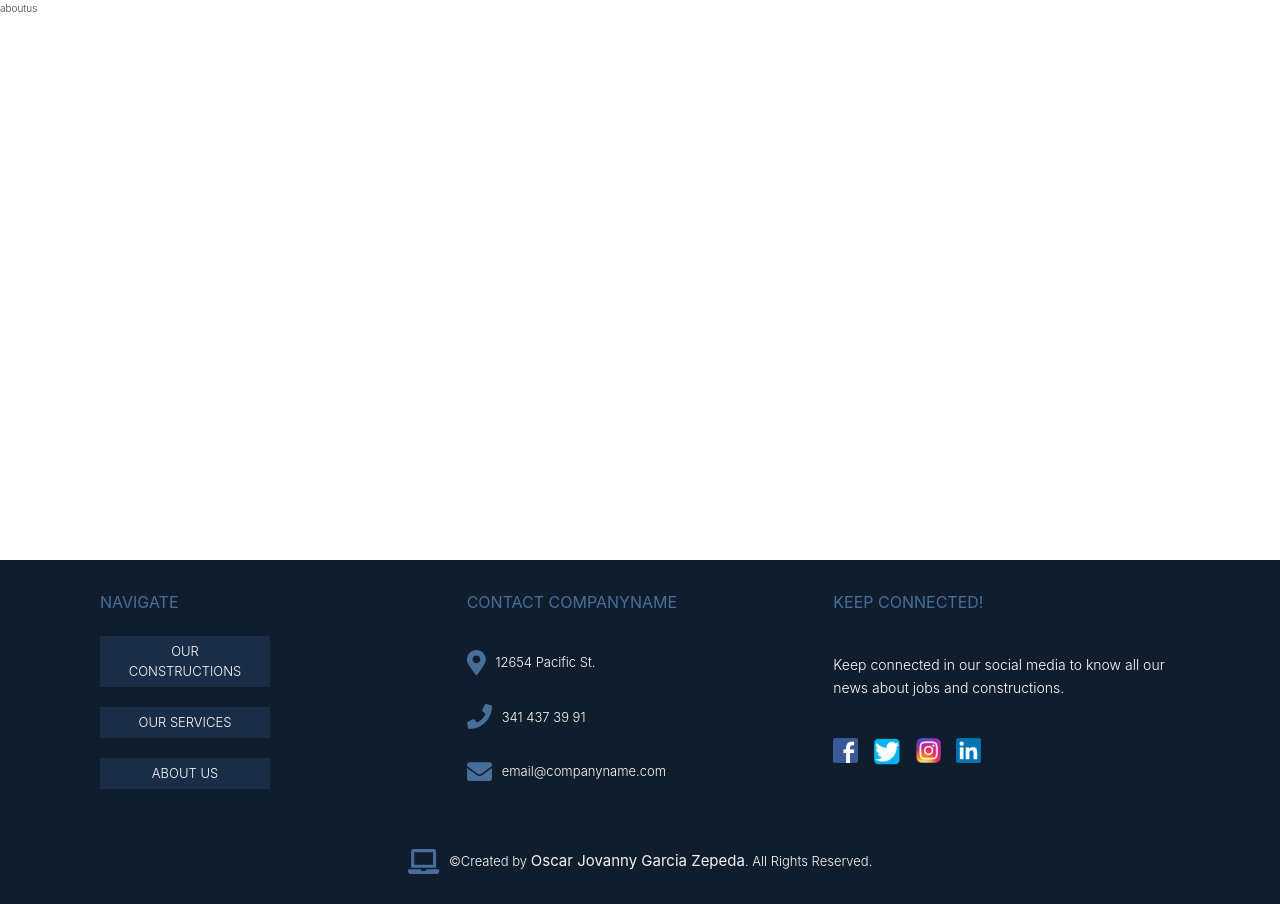
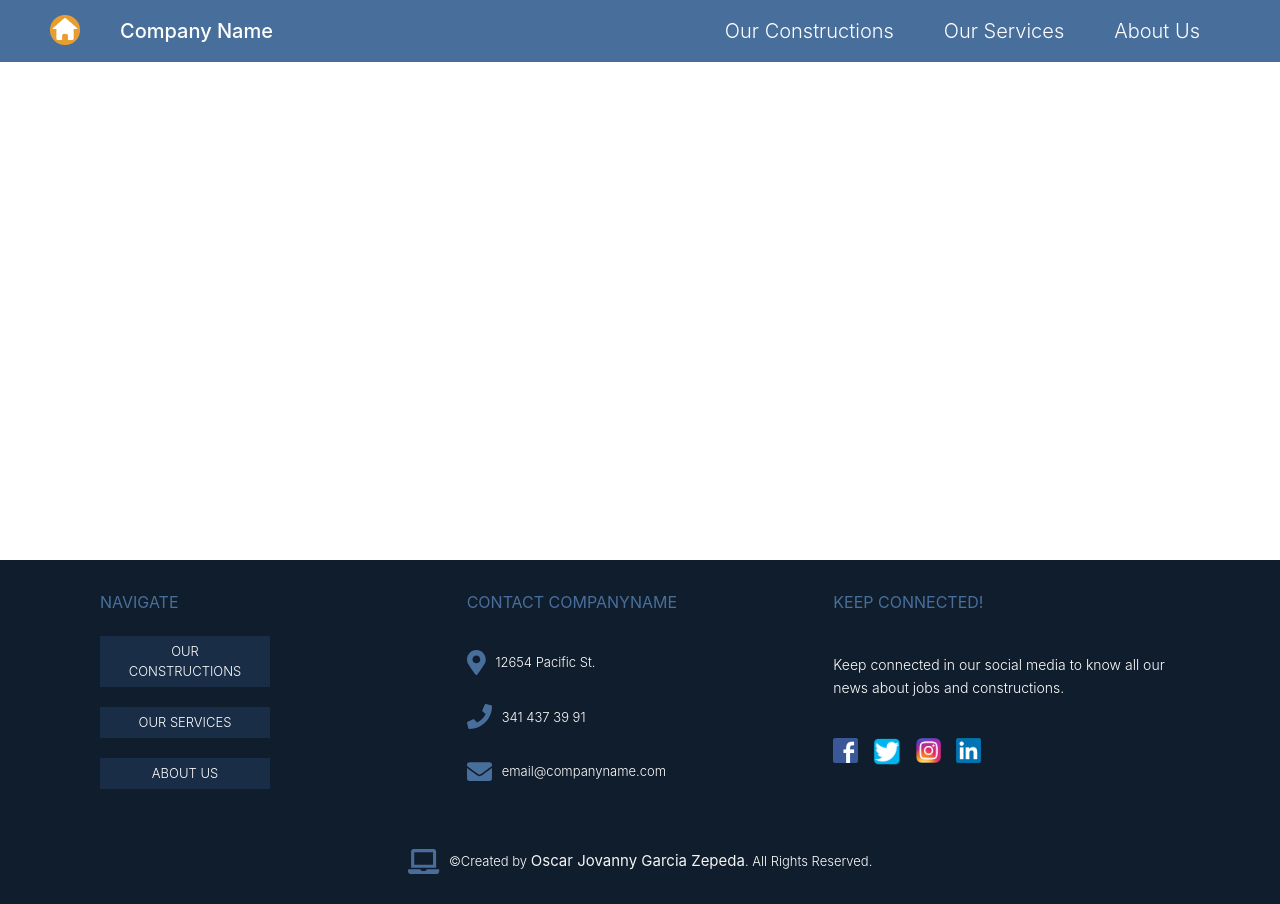
Before and after one commit to KarinGarciaZ/constructions-website, a React (Create React App) app: page /about-us in a window 1280 px wide. Built offline with nearby package versions, Linux system fonts and the light colour scheme; no server answers.

Commit message:
Added action to logo to go to home page.

```diff
--- a/src/Components/Layout/Header.js
+++ b/src/Components/Layout/Header.js
@@ -40,6 +40,10 @@ class Header extends Component {
     this.setState({extraClasses: classes})
   }
 
+  goToHome = () => {
+    this.props.history.push('/')
+  }
+
   render() {
     let classes = ['header'];
     if ( this.state.extraClasses.transparent && this.props.fromHome )
@@ -50,8 +54,8 @@ class Header extends Component {
     return (
       <div className={classes.join(' ')}>
         <div className='company'>
-          <img className='company__logo' src={logo} alt='img_logo'/>
-          <span className='company__name'>company name</span>
+          <img className='company__logo' src={logo} alt='img_logo' onClick={this.goToHome}/>
+          <span className='company__name' onClick={this.goToHome}>company name</span>
         </div>
         <div className='mobile-menu' onClick={this.onHandleMenu}>
           <div className='mobile-menu-content'></div>
--- a/src/Containers/AboutUs.js
+++ b/src/Containers/AboutUs.js
@@ -1,10 +1,17 @@
-import React, { Component } from 'react'
+import React, { Component } from 'react';
+import Header from '../Components/Layout/Header';
 
 class AboutUs extends Component {
   render() {
+
+    let props = { ...this.props };
+
     return (
       <div className='about-us'>
-        aboutus
+        <Header { ...props } />
+        <div className='about-us__container'>
+
+        </div>
       </div>
     )
   }
--- a/src/Containers/Constructions.js
+++ b/src/Containers/Constructions.js
@@ -4,9 +4,12 @@ import Header from '../Components/Layout/Header';
 
 class Constructions extends Component {
   render() {
+
+    let props = { ...this.props };
+
     return (
       <div className='constructions'>
-        <Header />
+        <Header { ...props }/>
         constructions
       </div>
     )
--- a/src/Containers/Home.js
+++ b/src/Containers/Home.js
@@ -12,9 +12,11 @@ class Home extends Component {
 
   render() {
 
+    let props = { ...this.props };
+
     return (
       <div className='home'>
-        <Header fromHome={true} />
+        <Header fromHome={true} {...props}/>
 
         <div className='image-container'>
           <div className='midcontainer'>
```
